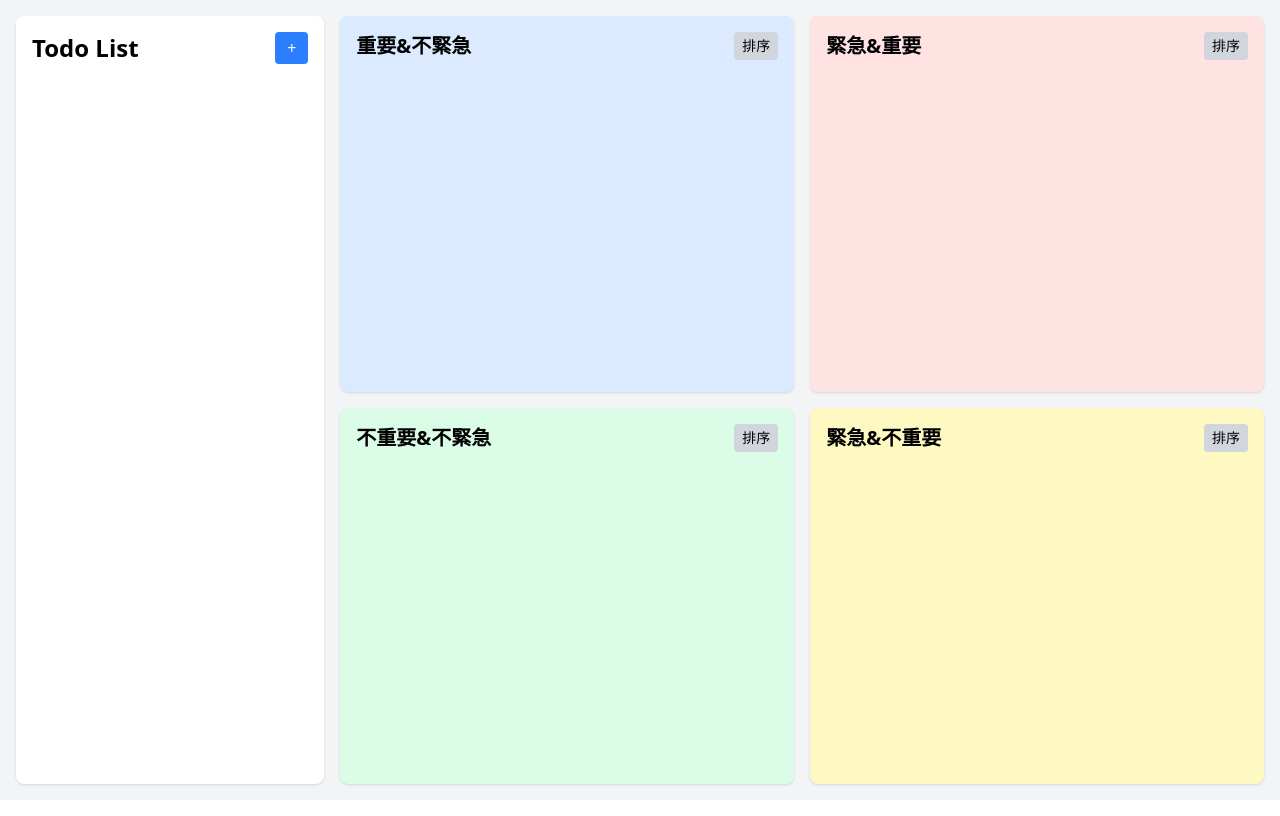
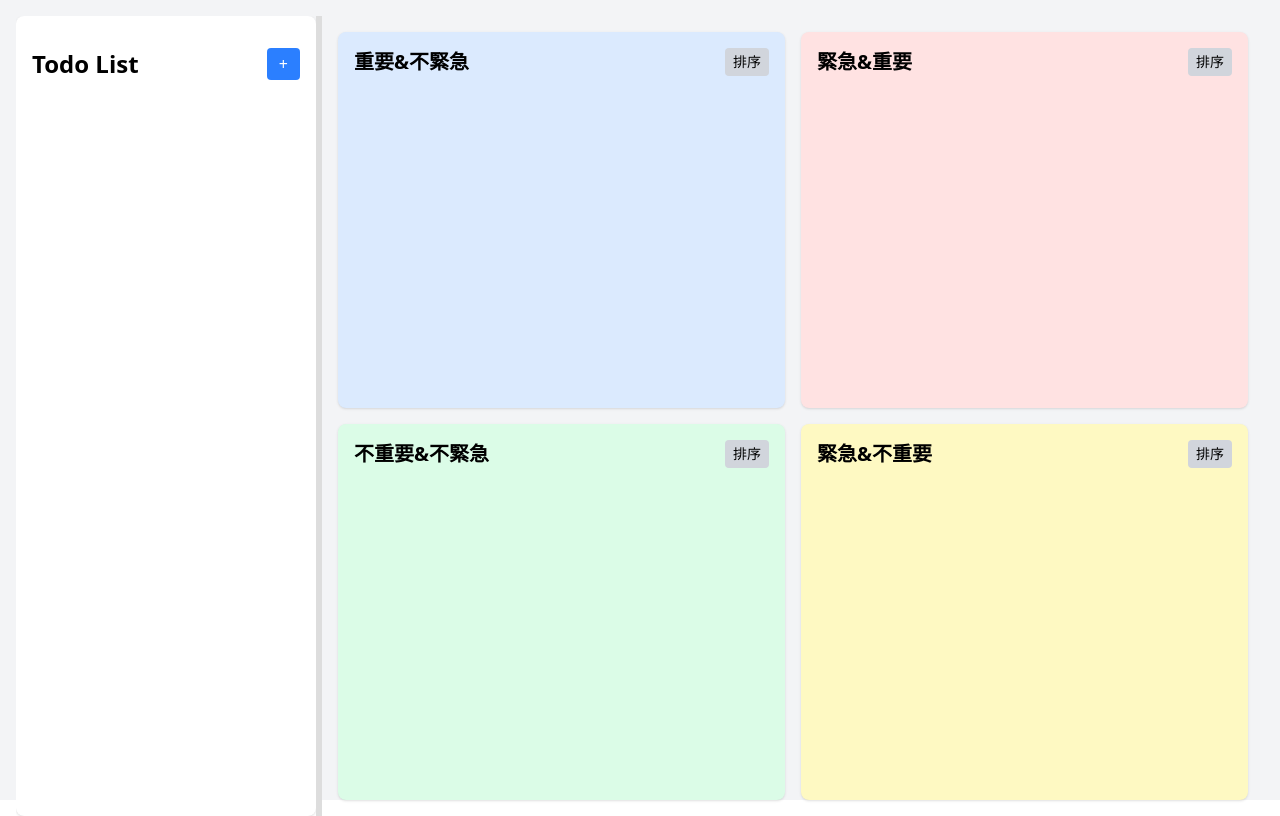
Before and after one commit to Melodieeee/todo-quadrant-app, a React (Vite) app: page / in a window 1280 px wide. Built offline with nearby package versions, Linux system fonts and the light colour scheme.

Commit message:
horizontal resizable

```diff
--- a/src/App.jsx
+++ b/src/App.jsx
@@ -4,6 +4,7 @@ import Task from "./components/Task";
 import Quadrant from "./components/Quadrant";
 import { v4 as uuidv4 } from "uuid";
 import { DragDropContext, Droppable } from "@hello-pangea/dnd";
+import ResizableSplitPane from "./components/ResizableSplitPane";
 
 const App = () => {
   const [tasks, setTasks] = useState([]);
@@ -27,7 +28,9 @@ const App = () => {
 
   const updateTask = (id, updatedFields) => {
     setTasks((prev) =>
-      prev.map((task) => (task.id === id ? { ...task, ...updatedFields } : task))
+      prev.map((task) =>
+        task.id === id ? { ...task, ...updatedFields } : task
+      )
     );
   };
 
@@ -72,18 +75,17 @@ const App = () => {
     setSortStates((prev) => ({ ...prev, [listId]: !prev[listId] }));
   };
 
-  return (
-    <DragDropContext onDragEnd={onDragEnd}>
-      <div className="flex h-screen p-4 gap-4 bg-gray-100">
-        {/* Left task inbox */}
+  const left = (
+
       <Droppable droppableId="inbox">
         {(provided) => (
           <div
             ref={provided.innerRef}
             {...provided.droppableProps}
-              className="w-3/12 bg-white rounded-lg p-4 shadow overflow-y-auto"
+            className="bg-white rounded-lg p-4 shadow overflow-y-auto"
+            style={{ height: "100%" }}
           >
-              <div className="flex justify-between items-center mb-4">
+            <div className="flex justify-between items-center my-4">
               <h2 className="text-2xl font-bold">Todo List</h2>
               <button
                 onClick={addTask}
@@ -108,13 +110,33 @@ const App = () => {
         )}
       </Droppable>
 
-        {/* Right quadrants */}
-        <div className="w-9/12 grid grid-cols-2 grid-rows-2 gap-4">
+  );
+
+  const right = (
+    <div
+      className="grid grid-cols-2 grid-rows-2 gap-4 p-4"
+      style={{ height: "100%" }}
+    >
       {[
-            { id: "IN", title: "重要&不緊急",hint: "制定計劃", color: "bg-blue-100" },
+        {
+          id: "IN",
+          title: "重要&不緊急",
+          hint: "制定計劃",
+          color: "bg-blue-100",
+        },
         { id: "IU", title: "緊急&重要", hint: "優先解決", color: "bg-red-100" },
-            { id: "NN", title: "不重要&不緊急", hint: "有空再說", color: "bg-green-100" },
-            { id: "NU", title: "緊急&不重要", hint: "給別人做給別人做給別人做給別人做給別人做", color: "bg-yellow-100" },
+        {
+          id: "NN",
+          title: "不重要&不緊急",
+          hint: "有空再說",
+          color: "bg-green-100",
+        },
+        {
+          id: "NU",
+          title: "緊急&不重要",
+          hint: "給別人做給別人做給別人做給別人做給別人做",
+          color: "bg-yellow-100",
+        },
       ].map((q) => (
         <Quadrant
           key={q.id}
@@ -129,7 +151,70 @@ const App = () => {
         />
       ))}
     </div>
-      </div>
+  );
+
+  return (
+    // <DragDropContext onDragEnd={onDragEnd}>
+    //   <div className="flex h-screen p-4 gap-4 bg-gray-100">
+    //     {/* Left task inbox */}
+    //     <Droppable droppableId="inbox">
+    //       {(provided) => (
+    //         <div
+    //           ref={provided.innerRef}
+    //           {...provided.droppableProps}
+    //           className="w-3/12 bg-white rounded-lg p-4 shadow overflow-y-auto"
+    //         >
+    //           <div className="flex justify-between items-center mb-4">
+    //             <h2 className="text-2xl font-bold">Todo List</h2>
+    //             <button
+    //               onClick={addTask}
+    //               className="bg-blue-500 text-white px-3 py-1 rounded"
+    //             >
+    //               +
+    //             </button>
+    //           </div>
+    //           {tasks
+    //             .filter((t) => t.list === "inbox")
+    //             .map((task, index) => (
+    //               <Task
+    //                 key={task.id}
+    //                 task={task}
+    //                 index={index}
+    //                 updateTask={updateTask}
+    //                 deleteTask={deleteTask}
+    //               />
+    //             ))}
+    //           {provided.placeholder}
+    //         </div>
+    //       )}
+    //     </Droppable>
+
+    //     {/* Right quadrants */}
+    //     <div className="w-9/12 grid grid-cols-2 grid-rows-2 gap-4">
+    //       {[
+    //         { id: "IN", title: "重要&不緊急",hint: "制定計劃", color: "bg-blue-100" },
+    //         { id: "IU", title: "緊急&重要", hint: "優先解決", color: "bg-red-100" },
+    //         { id: "NN", title: "不重要&不緊急", hint: "有空再說", color: "bg-green-100" },
+    //         { id: "NU", title: "緊急&不重要", hint: "給別人做給別人做給別人做給別人做給別人做", color: "bg-yellow-100" },
+    //       ].map((q) => (
+    //         <Quadrant
+    //           key={q.id}
+    //           id={q.id}
+    //           title={q.title}
+    //           hint={q.hint}
+    //           bgColor={q.color}
+    //           tasks={tasks}
+    //           updateTask={updateTask}
+    //           deleteTask={deleteTask}
+    //           onSort={() => handleSortByQuadrantTime(q.id)}
+    //         />
+    //       ))}
+    //     </div>
+    //   </div>
+    // </DragDropContext>
+    <DragDropContext onDragEnd={onDragEnd}>
+      <div className="flex h-screen p-4 gap-4 bg-gray-100">
+      <ResizableSplitPane left={left} right={right} /></div>
     </DragDropContext>
   );
 };
--- /dev/null
+++ b/src/components/ResizableSplitPane.jsx
@@ -0,0 +1,59 @@
+import React, { useState, useRef, useEffect } from "react";
+
+const ResizableSplitPane = ({ left, right }) => {
+  const [leftWidth, setLeftWidth] = useState(300); // 初始左側寬度
+  const dragging = useRef(false);
+
+  const onMouseDown = () => {
+    dragging.current = true;
+  };
+
+  const onMouseMove = (e) => {
+    if (!dragging.current) return;
+    const newWidth = Math.min(Math.max(e.clientX, 150), 800); // 限制寬度 150 ~ 800px
+    setLeftWidth(newWidth);
+  };
+
+  const onMouseUp = () => {
+    dragging.current = false;
+  };
+
+  useEffect(() => {
+    window.addEventListener("mousemove", onMouseMove);
+    window.addEventListener("mouseup", onMouseUp);
+    return () => {
+      window.removeEventListener("mousemove", onMouseMove);
+      window.removeEventListener("mouseup", onMouseUp);
+    };
+  }, []);
+
+  return (
+    <div
+      style={{
+        display: "flex",
+        height: "100vh",
+        width: "100%",
+        userSelect: dragging.current ? "none" : "auto",
+      }}
+    >
+      {/* 左側區塊 */}
+      <div style={{ width: leftWidth, overflow: "auto" }}>{left}</div>
+
+      {/* 分隔條 */}
+      <div
+        onMouseDown={onMouseDown}
+        style={{
+          width: "6px",
+          cursor: "col-resize",
+          backgroundColor: "#ddd",
+          zIndex: 10,
+        }}
+      />
+
+      {/* 右側區塊 */}
+      <div style={{ flex: 1, overflow: "auto" }}>{right}</div>
+    </div>
+  );
+};
+
+export default ResizableSplitPane;
```
Lines whose indentation alone changed are shown as unchanged.
